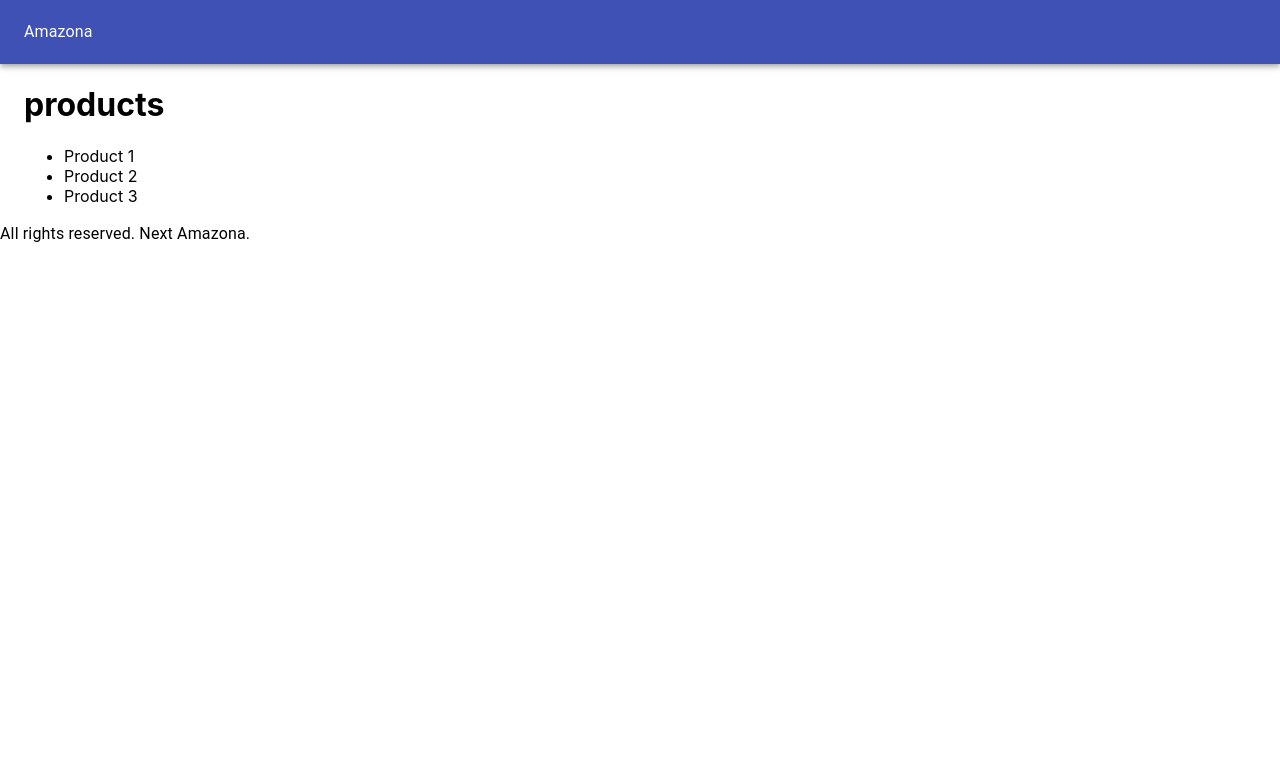
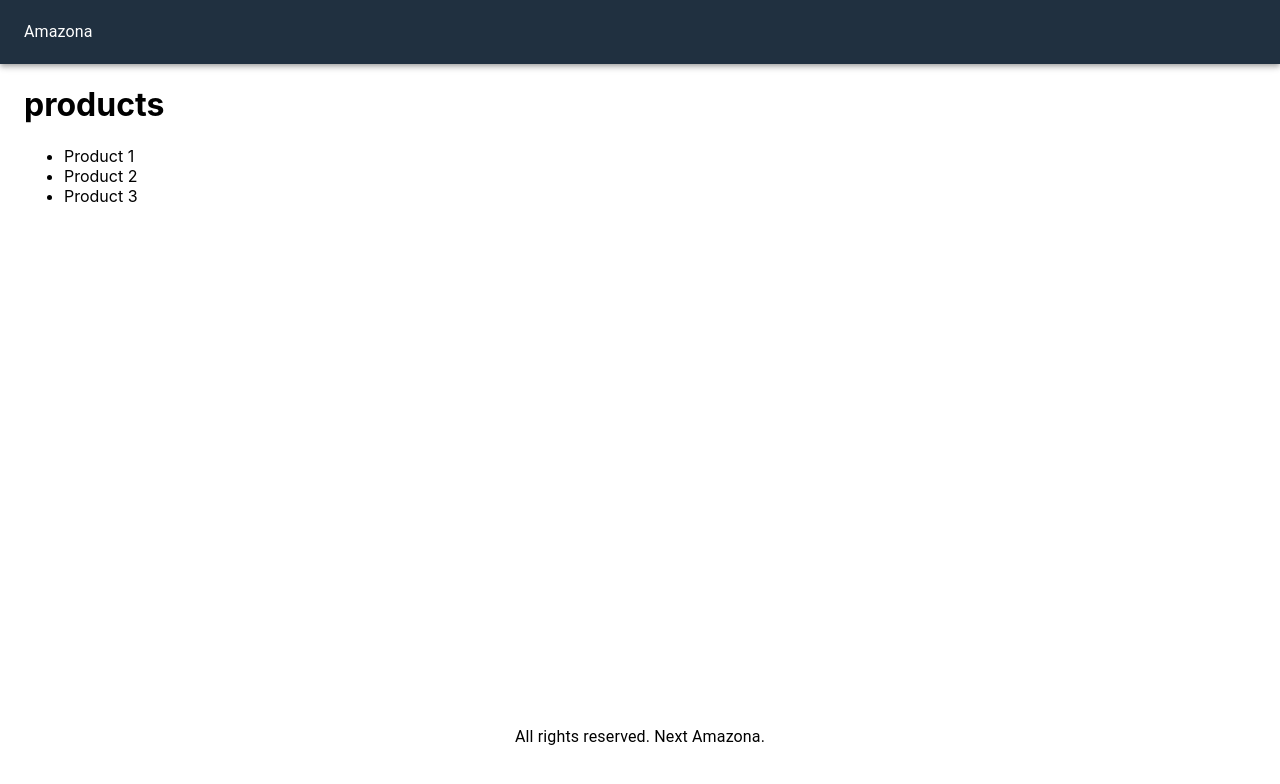
Before and after one commit to pimentaro/next-amazona, a Next.js app: page / in a window 1280 px wide. Shown: the top 784 px of the page. Built offline with nearby package versions, Linux system fonts and the light colour scheme.

Commit message:
aplicado alguns estilos no layout

```diff
--- a/components/Layout.js
+++ b/components/Layout.js
@@ -1,20 +1,23 @@
 import React from "react"
 import Head from "next/head"
 import { AppBar, Toolbar, Typography, Container } from "@material-ui/core"
+import useStyles from "../utils/styles"
 
 export default function Layout({ children }) {
+  const classes = useStyles()
+
   return (
     <div>
       <Head>
         <title>Next Amazona</title>
       </Head>
-      <AppBar position="static">
+      <AppBar position="static" className={classes.navbar}>
         <Toolbar>
           <Typography>Amazona</Typography>
         </Toolbar>
       </AppBar>
-      <Container>{children}</Container>
-      <footer>
+      <Container className={classes.main}>{children}</Container>
+      <footer className={classes.footer}>
         <Typography>All rights reserved. Next Amazona.</Typography>
       </footer>
     </div>
--- /dev/null
+++ b/utils/styles.js
@@ -0,0 +1,19 @@
+import { makeStyles } from "@material-ui/core"
+
+const useStyles = makeStyles({
+  navbar: {
+    backgroundColor: "#203040",
+    "& a": {
+      color: "#ffffff",
+      marginLeft: 10,
+    },
+  },
+  main: {
+    minHeight: "80vh",
+  },
+  footer: {
+    textAlign: "center",
+  },
+})
+
+export default useStyles
```
